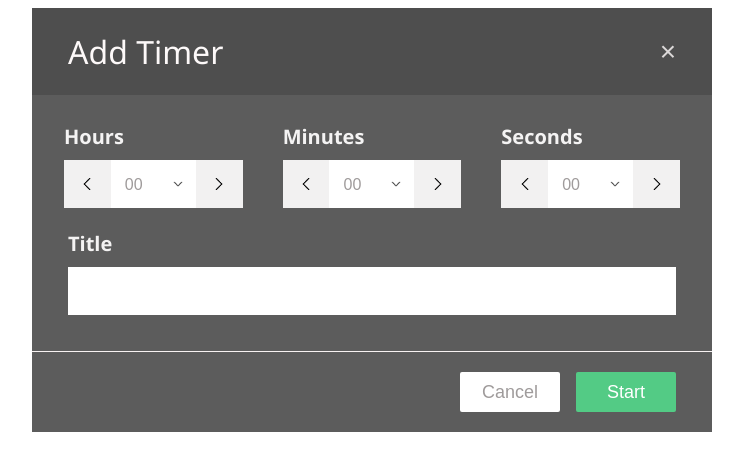
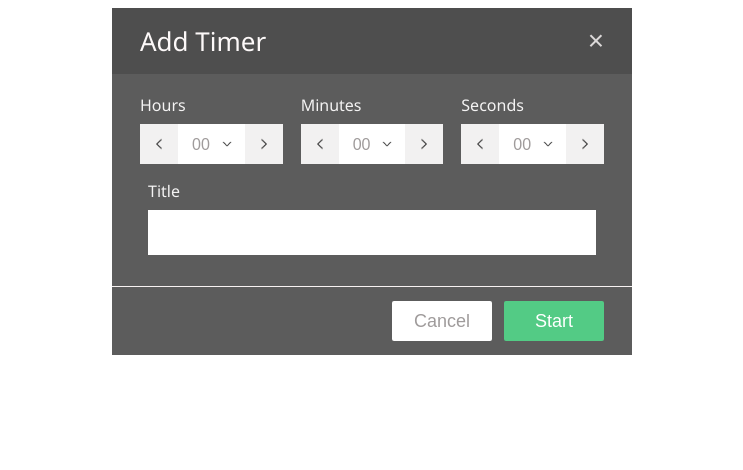
Before and after one commit to MartaPipan/timer-app, a React (Vite) app: page / in a window 1280 px wide. Shown: the top 470 px of the page, without its empty margins (268-1011 px from the left). Built offline with nearby package versions, Linux system fonts and the light colour scheme.

Commit message:
fixed style to TimerForm

```diff
--- a/src/components/ArrowButton/ArrowButton.css
+++ b/src/components/ArrowButton/ArrowButton.css
@@ -1,16 +1,19 @@
 .arrow-btn {
-  width: 50px;
-  height: 48px;
+  width: 38px;
+  height: 100%;
+  flex-shrink: 0;
   background-color: #f2f1f1;
   border: none;
   color: #9f9b9b;
   font-size: 18px;
   cursor: pointer;
-  display: inline-flex;
+  display: flex;
   align-items: center;
   justify-content: center;
+  padding: 0;
   transition: background-color 0.2s ease;
 }
+
 
 .arrow-btn:hover {
   background-color: #d4d4d4;
@@ -21,7 +24,7 @@
 }
 
 .arrow-icon {
-  width: 18px;
-  height: 18px;
+  width: 14px;
+  height: 14px;
   object-fit: contain;
 }
--- a/src/components/TimeSelect/TimeSelect.css
+++ b/src/components/TimeSelect/TimeSelect.css
@@ -1,10 +1,12 @@
 .time-select-wrapper {
   position: relative;
-  display: inline-flex;
+  display: flex;
+  flex: 1;
+  width: 100%;
   align-items: center;
   background-color: #ffffff;
-  height: 48px;
-  min-width: 85px;
+  height: 100%;
+  min-width: 60px;
 }
 
 .time-select {
--- a/src/components/TimerForm/TimerForm.css
+++ b/src/components/TimerForm/TimerForm.css
@@ -1,11 +1,11 @@
 .timer-form {
   background-color: #5c5c5c;
   color: #ffffff;
-  width: 680px;
+  width:  520px;
   max-width: 100%;
-  margin: 0 auto;
+  margin: 0 auto 10px auto;
   font-family: 'Segoe UI', Roboto, Helvetica, Arial, sans-serif;
-  font-weight: 600;
+  font-weight: 400;
   box-sizing: border-box;
 }
 
@@ -14,13 +14,13 @@
   display: flex;
   justify-content: space-between;
   align-items: center;
-  padding: 22px 36px;
+  padding: 15px 28px;
 }
 
 .timer-form-header h2 {
   margin: 0;
   font-weight: 300;
-  font-size: 32px;
+  font-size: 26px;
   color: #fdf9f9;
 }
 
@@ -42,9 +42,9 @@
 .timer-form-controls {
   display: grid;
   grid-template-columns: repeat(3, 1fr);
-  gap: 40px;
-  padding: 28px 32px 0 32px;
-  margin-bottom: 18px;
+  padding: 20px 28px 0 28px;
+  gap: 18px;
+  margin-bottom: 16px;
   box-sizing: border-box;
 }
 
@@ -55,8 +55,8 @@
 .time-block label,
 .timer-form-title label {
   display: block;
-  margin-bottom: 10px;
-  font-size: 20px;
+  margin-bottom: 8px;
+  font-size: 16px;
   color: #f4f3f3;
 }
 
@@ -64,7 +64,7 @@
   display: flex;
   align-items: stretch;
   width: 100%;
-  height: 52px;
+  height: 40px;
 }
 
 .timer-form-title {
@@ -74,11 +74,11 @@
 
 .timer-form-title input {
   width: 100%;
-  height: 48px;
+  height: 45px;
   border: none;
   background-color: #ffffff;
-  padding: 0 16px;
-  font-size: 18px;
+  padding: 0 12px;
+  font-size: 16px;
   color: #787878;
   box-sizing: border-box;
   outline: none;
@@ -88,7 +88,7 @@
   display: flex;
   align-items: stretch;
   width: 100%;
-  height: 48px;
+  height: 40px;
 }
 
 .title-input-row input {
@@ -98,12 +98,12 @@
 }
 
 .confirm-title-btn {
-  width: 48px;
-  height: 48px;
+  width: 45px;
+  height: 45px;
   background-color: #74b784;
   color: #ffffff;
   border: none;
-  font-size: 26px;
+  font-size: 20px;
   font-weight: bold;
   display: flex;
   align-items: center;
@@ -120,8 +120,18 @@
 .timer-form-footer {
   background-color:  #5c5c5c;
   border-top: 1px solid #f7f2f2;
-  padding: 20px 36px;
+  padding: 14px 28px;
   display: flex;
   justify-content: flex-end;
-  gap: 16px;
+  gap: 12px;
 }
+
+@media (max-width: 520px) {
+  .timer-form-header,
+  .timer-form-controls,
+  .timer-form-title,
+  .timer-form-footer {
+    padding-left: 16px;
+    padding-right: 16px;
+  }
+}
```
